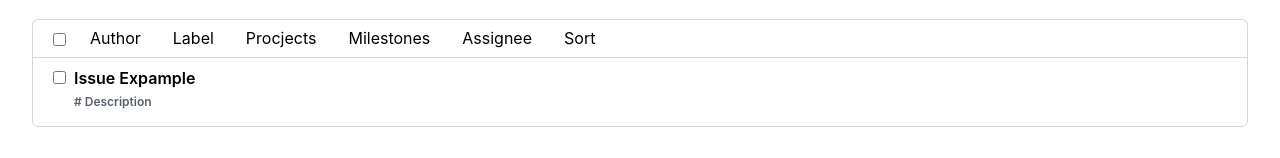
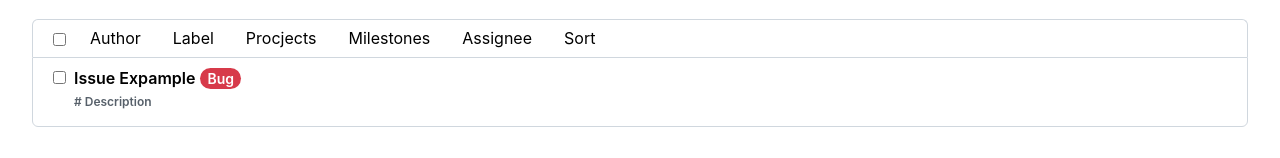
Before and after one commit to leejaelll/React-gitHubIssuePage, a React (Create React App) app: page / in a window 1280 px wide. Shown: the part 218-376 px from the top of the page. Built offline with nearby package versions, Linux system fonts and the light colour scheme.

Commit message:
feat: Conditon Badge render
- IssueBadge prop이 있을 때만 뱃지를 렌더링하도록 조건문 작성

```diff
--- a/src/components/ListContainer.js
+++ b/src/components/ListContainer.js
@@ -6,6 +6,7 @@ import ListItemLayout from './ListItemLayout';
 
 export default function ListContainer() {
   const [inputValue, setInputValue] = useState('is:pr is:open');
+  const [checkedList, setCheckedList] = useState([]);
 
   useEffect(() => {
     console.log({ inputValue });
@@ -41,7 +42,7 @@ export default function ListContainer() {
 
       {/* ListItem section */}
       <div className={styles.container}>
-        <ListItem />
+        <ListItem IssueBadges={[{ color: 'red', title: 'Bug' }]} />
       </div>
     </div>
   );
--- a/src/components/ListItem.js
+++ b/src/components/ListItem.js
@@ -1,11 +1,14 @@
 import styles from '../styles/ListItem.module.css';
 import ListItemLayout from './ListItemLayout';
+import IssueBadge from './IssueBadge';
 
-export default function ListItem({ checked, onChangeCheckBox, onClickTitle }) {
+export default function ListItem({ checked, onChangeCheckBox, onClickTitle, IssueBadges }) {
   return (
     <ListItemLayout>
       <div onClick={onClickTitle} className={styles.title} role="button">
         Issue Expample
+        {/* IssueBadges가 있을때만 IssueBadges를 그릴 수 있도록 만든다 */}
+        {IssueBadges && IssueBadges.map((badgeProps, idx) => <IssueBadge key={idx} {...badgeProps} />)}
         <div className={styles.description}># Description</div>
       </div>
     </ListItemLayout>
```
